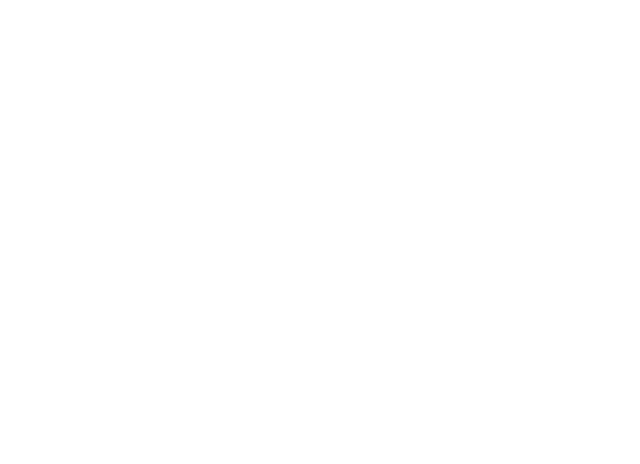
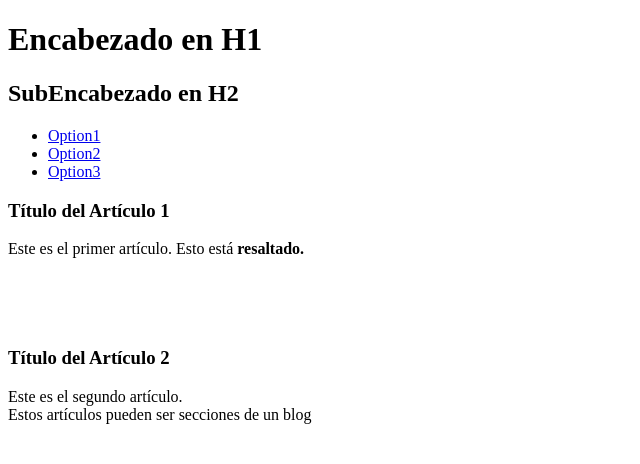
Before and after one commit to Pancito99/Pr-ctica1, a plain HTML site: page index.html in a window 1280 px wide. Shown: the whole page, without its empty margins (0-640 px from the left). Drawn offline with Linux system fonts and the light colour scheme.

```diff
--- a/index.html
+++ b/index.html
@@ -8,6 +8,41 @@
     <link rel="stylesheet" href="css/stylce.css">
 </head>
 <body>
-
+    <header>
+        <h1>Encabezado en H1</h1>
+        <h2>SubEncabezado en H2</h2>
+    </header>
 </body>
 </html>
+<nav>
+    <ul>
+        <li><a href="#">Option1</a></li>
+        <li><a href="#">Option2</a></li>
+        <li><a href="#">Option3</a></li>
+    </ul>
+</nav>
+<section>
+    <article>
+        <header>
+            <h3>Título del Artículo 1</h3>
+        </header>
+        <section>
+            <p>
+                Este es el primer artículo. Esto está <strong>resaltado.</strong>
+            </p>
+              <br><br><br>
+        </section>
+    </article>
+      <article>
+        <header>
+            <h3>Título del Artículo 2</h3>
+        </header>
+        <section>
+            <p>
+                Este es el segundo artículo. <br>
+                Estos artículos pueden ser secciones de un blog
+                <br><br><br>
+            </p>
+        </section>
+      </article>
+</section>
```
